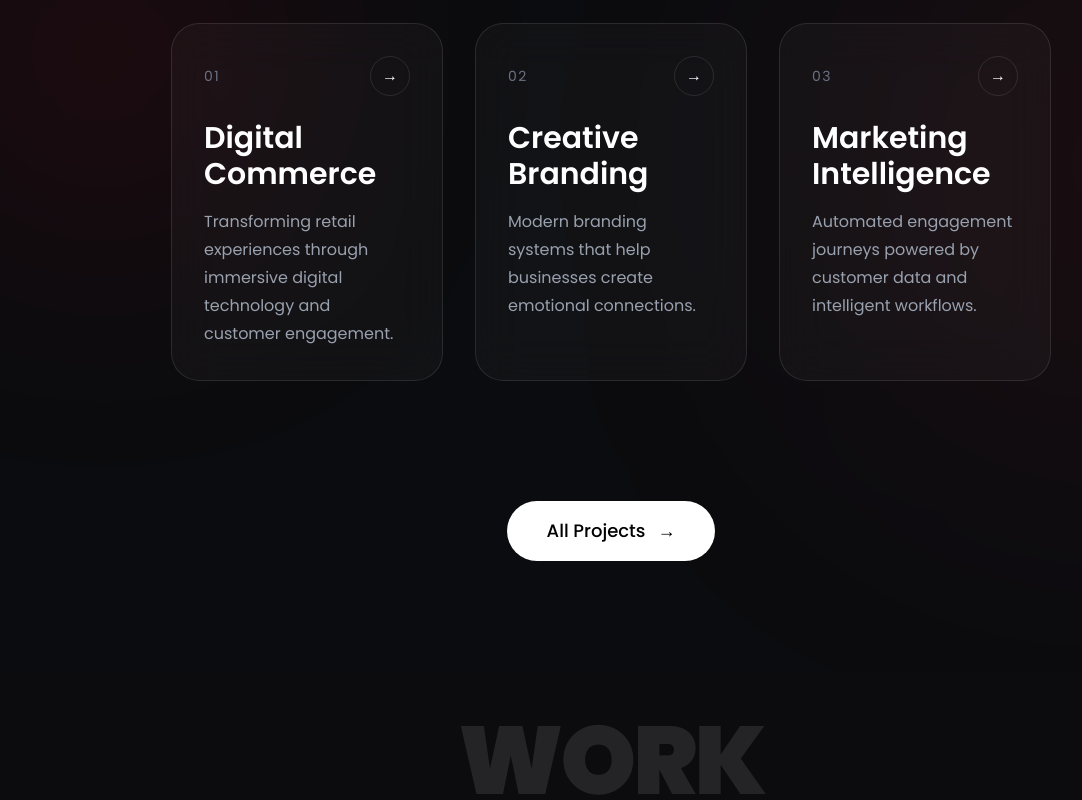
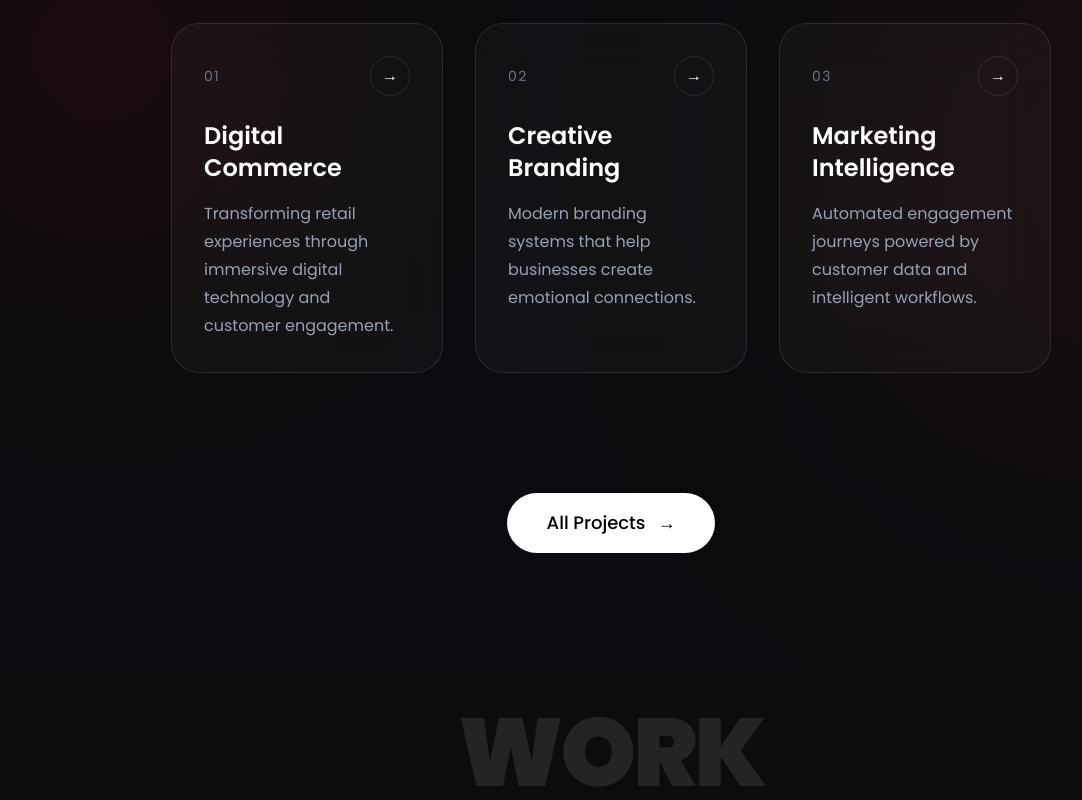
Before and after one commit to webcodingravi/gtechwebmarketing, a React (Vite) app: page / in a window 1280 px wide. Shown: the part 3160-3960 px from the top of the page, without its empty margins (29-1111 px from the left). Built offline with nearby package versions, Linux system fonts and the light colour scheme.

Commit message:
our-focus-section-title-modify

```diff
--- a/src/components/Home/OfferingsSection.jsx
+++ b/src/components/Home/OfferingsSection.jsx
@@ -85,7 +85,7 @@ const OfferingsSection=() => {
                 </div>
 
                 {/* TITLE */}
-                <h3 className="relative z-10 mt-6 text-2xl md:text-3xl font-semibold text-white group-hover:text-purple-400 transition">
+                <h3 className="relative z-10 mt-6 text-xl md:text-2xl font-semibold text-white group-hover:text-purple-400 transition">
                   {item.title}
                 </h3>
 
```
